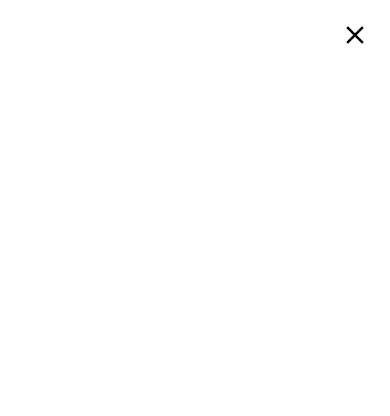
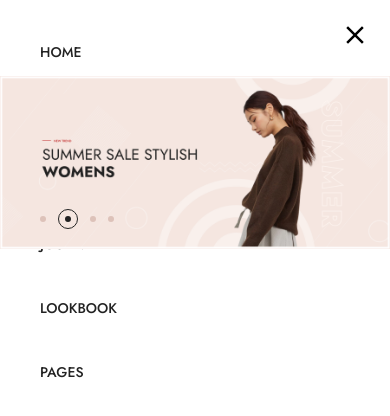
Before and after one commit to mdshihab75/UOMO-Ecommerce-Project, a React (Vite) app: page / in a window 390 px wide. Both pictures are taken after a click on the button 28 px from the left and 43 px from the top of the page. Shown: the top 416 px of the page. Built offline with nearby package versions, Linux system fonts and the light colour scheme.

Commit message:
BannerPart Responsive Done

```diff
--- a/src/Components/Home/Banner.jsx
+++ b/src/Components/Home/Banner.jsx
@@ -17,18 +17,19 @@ const Banner = () => {
     slidesToScroll: 1,
     appendDots: (dots) => (
       <div>
-        <ul className='flex gap-10 absolute bottom-15 left-48.75' >{''} {dots} {''} </ul>
+        <ul className='flex absolute gap-3 md:gap-10 bottom-5 left-10 md:bottom-15 md:left-48.75' >{''} {dots} {''} </ul>
       </div>
     ),
 
     customPaging: i => (
       <div className='w-1.5 h-1.5 rounded-full bg-fourth-color cursor-pointer'></div>
-    )};
+    )
+  };
 
   return (
 
-    <section id='banner' className='mx-15'>
-
+    <section id='banner' className='md:mx-15'>
+      <div className='hidden md:block'>
         <div className="absolute -left-3 top-1/2 -translate-y-1/2 flex flex-col items-center justify-center  z-10">
 
           <a href="#" className="w-13 h-15 flex font-normal text-sm text-fifth-color items-center justify-center ">
@@ -52,6 +53,8 @@ const Banner = () => {
           </span>
 
         </div>
+      </div>
+
 
       <Slider {...settings}>
         {
--- a/src/Components/Layout/MobileNav.jsx
+++ b/src/Components/Layout/MobileNav.jsx
@@ -2,12 +2,13 @@ import React, { useState } from 'react'
 import { Link } from 'react-router'
 import Image from '../Common/Image'
 import { IoMdClose } from "react-icons/io";
+import { navitems } from '../../Api/NavbarData';
 const MobileNav = () => {
     const cartItems = 3;
-    const [mobileMenu, setmobileMenu] = useState (false)
+    const [mobileMenu, setmobileMenu] = useState(false)
     return (
         <div className='mobile-nav flex justify-between mx-3.75 items-center md:hidden'>
-            <button onClick={()=> setmobileMenu(true)}>
+            <button onClick={() => setmobileMenu(true)}>
                 <svg width="26" height="18" viewBox="0 0 26 18" fill="none" xmlns="http://www.w3.org/2000/svg">
                     <rect width="25.0435" height="2" fill="#222222" />
                     <rect y="8" width="20.0348" height="2" fill="#222222" />
@@ -29,9 +30,18 @@ const MobileNav = () => {
                 mobileMenu &&
                 <div className='absolute top-0 left-0 w-full h-screen bg-primary-white'>
                     <button className='absolute right-5 top-5' onClick={() => setmobileMenu(false)}>
-                        <IoMdClose size={30}/>
+                        <IoMdClose size={30} />
                     </button>
-                    </div>
+                    <ul className="flex flex-col gap-10 p-10">
+                        {
+                            navitems?.map((items) => (
+                                <li className="list-item" key={items.Id}>
+                                    <Link to={items.url}>{items.Name}</Link>
+                                </li>
+                            ))
+                        }
+                    </ul>
+                </div>
             }
         </div>
 
--- a/src/Components/Layout/RootLayout.jsx
+++ b/src/Components/Layout/RootLayout.jsx
@@ -7,8 +7,8 @@ const RootLayout = () => {
   return (
     <>
     <Header/>
-    {/*<Outlet/>
-    <Footer/>*/}
+    <Outlet/>
+    {/*<Footer/>*/}
     </>
   )
 }
--- a/src/Pages/Home.jsx
+++ b/src/Pages/Home.jsx
@@ -11,12 +11,12 @@ const Home = () => {
   return (
     <>
     <Banner/>
-    <Category/>
+    {/*<Category/>
     <TrendyProducts/>
     <SpringCollection/>
     <StartingCollection/>
     <LimitedProduct/>
-    <InstagramCard/>
+    <InstagramCard/>*/}
     </>
   )
 }
--- a/src/index.css
+++ b/src/index.css
@@ -27,7 +27,7 @@
 }
 
 #banner .slick-dots .slick-active {
-    @apply flex h-7.5 w-7.5 items-center rounded-full border justify-center border-primary-black;
+    @apply flex h-5 w-5 md:h-7.5 md:w-7.5 items-center rounded-full border justify-center border-primary-black;
 }
 
 #banner .slick-dots ul {
```
Lines whose indentation alone changed are shown as unchanged.
